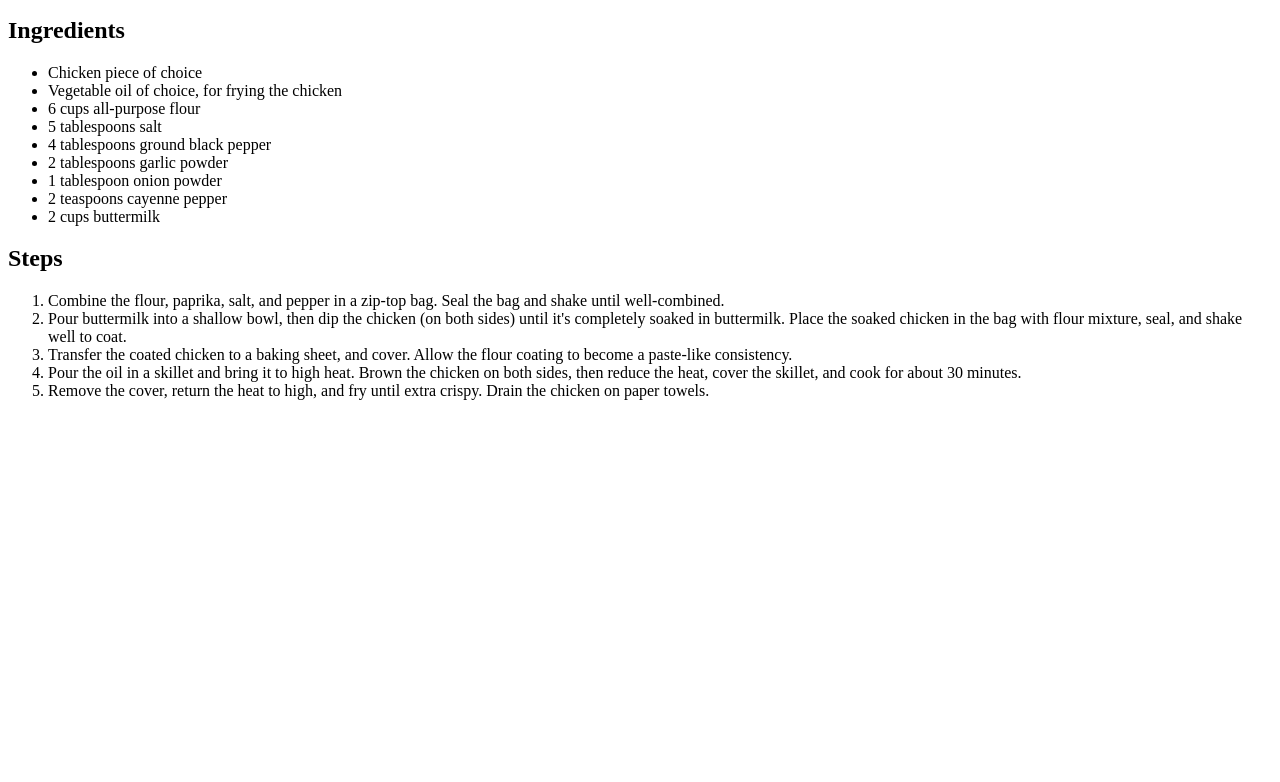
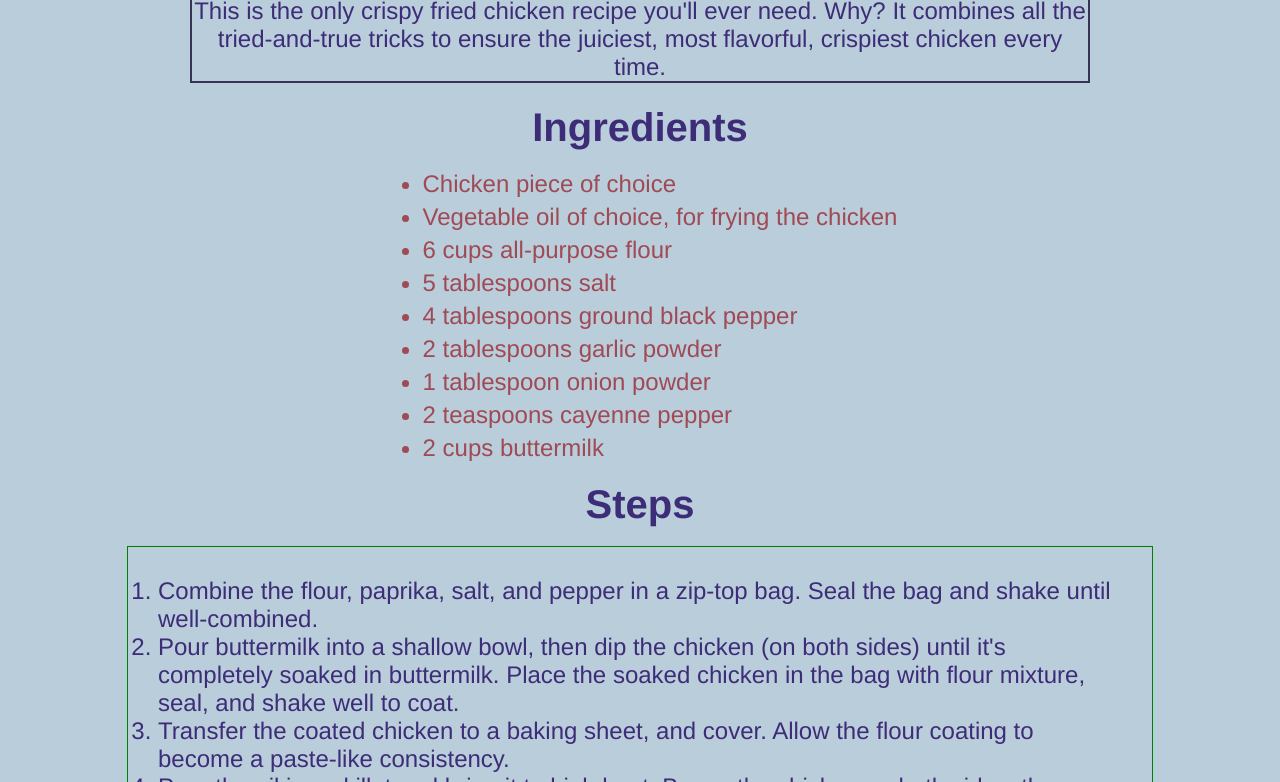
Before and after one commit to por1a/odin-recipes, a plain HTML site: page recipes/friedchicken.html in a window 1280 px wide. Shown: the part 684-1466 px from the top of the page. Before the commit the page ends 1100 px from the top, so only its background shows below. Drawn offline with Linux system fonts and the light colour scheme.

Commit message:
added some colors to the home page and fried chicken

```diff
--- /dev/null
+++ b/css/fried-chicken.css
@@ -0,0 +1,63 @@
+html {
+    box-sizing: border-box;
+}
+
+body {
+    background-color: #b9cdda;
+    color: #3d2c78;
+    font-family: "Helvetica Neue", Helvetica, Arial, sans-serif;
+    padding: 0;
+    margin: 0;
+    text-align: center;
+}
+
+.description-container {
+    outline: 2px solid #3B3355;
+    width: 70%;
+    height: auto;
+    margin: auto;
+    margin-bottom: 0px;
+}
+
+h2 {
+    font-weight: bold;
+    font-size: 40px;
+    margin: 20px;
+}
+
+.description-text {
+    text-align: center;
+    font-size: 24px;
+    margin-top: 1px;
+}
+
+ul {
+    text-align: center;
+    font-size: 24px;
+    margin: 20px auto 20px auto;
+    width: fit-content;
+}
+
+ul li {
+    text-align: left;
+    margin-top: 5px;
+    color: #9F4A54;
+}
+
+.steps-container {
+    width: 80%;
+    height: auto;
+    margin: auto;
+    outline: 1px solid green;
+}
+ol {
+    text-align: center;
+    font-size: 24px;
+    margin: 20px auto 20px auto;
+    padding: 30px;
+}
+
+ol li {
+    text-align: left;
+    margin-top: 0px;
+}
--- /dev/null
+++ b/css/style.css
@@ -0,0 +1,33 @@
+body {
+    background-color: #b9cdda;
+    color: #3d2c78;
+    font-family: "Helvetica Neue", Helvetica, Arial, sans-serif;
+    padding: 0;
+    margin: 0;
+    text-align: center;
+}
+
+ul {
+    color: rgb(255, 0, 100);
+    font-size: 30px;
+    padding: 0;
+    text-align: center;
+    margin: 0 auto;
+    width: fit-content;
+    list-style-position: inside;
+}
+li {
+    text-align: left;
+
+}
+a {
+    text-decoration: none;
+    color: rgb(255, 0, 100);
+    font-size: 30px;
+}
+
+
+.flex {
+    margin-top: 100px;
+    display: flex;
+}
--- a/recipes/friedchicken.html
+++ b/recipes/friedchicken.html
@@ -3,20 +3,22 @@
 <head>
     <meta charset="UTF-8">
     <title>Fried Chicken Recipe</title>
+    <link rel="stylesheet" href="../css/fried-chicken.css">
 </head>
 <body>
     <h1>
         Fried Chicken
     </h1>
-    <img src="../img/friedchicken.png">
-    <h2>
+    <img src="../img/friedchicken.png" alt="fried-chicken">
+<div class="description-container">
+    <h2 class>
         Description
     </h2>
 
-    <p> This is the only crispy fried chicken recipe you'll ever need.
+    <p class="description-text"> This is the only crispy fried chicken recipe you'll ever need.
         Why? It combines all the tried-and-true tricks to ensure the juiciest,
         most flavorful, crispiest chicken every time.</p>
-
+</div>
     <h2>
         Ingredients
     </h2>
@@ -34,6 +36,7 @@
     <h2>
         Steps
     </h2>
+    <div class="steps-container">
     <ol>
         <li>Combine the flour, paprika, salt, and pepper
             in a zip-top bag. Seal the bag and shake until well-combined. </li>
@@ -47,5 +50,7 @@
         <li>Remove the cover, return the heat to high,
             and fry until extra crispy. Drain the chicken on paper towels.</li>
     </ol>
+    </div>
+
 </body>
 </html>
```
Also changed, not shown: index.html (+7 -4 lines), recipes/bakedchicken.html (+1 -1 lines), recipes/yakisoba.html (+1 -1 lines).
